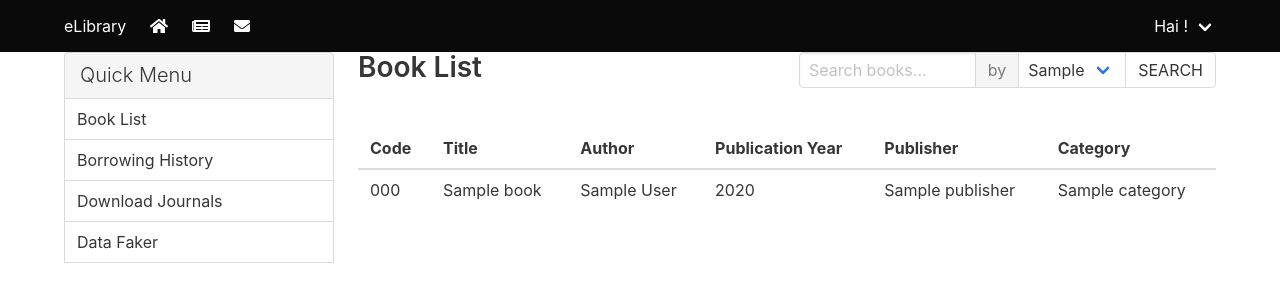
After one commit to chez14/tugas-pbw, a PHP site: template views/book_list.php in a window 1280 px wide. The commit adds this page. Shown: the top 302 px of the page. Run offline with PHP 8.4, Linux system fonts and the light colour scheme; the template is opened without the code that fills it: most values are stand-ins (such as "Sample title", 1, 10 or a date in 2020); data that the repository does not hold is empty; some libraries are stand-ins or nearby versions.

Commit message:
adding book listing

```diff
--- a/views/_part/navbar.php
+++ b/views/_part/navbar.php
@@ -33,7 +33,7 @@
                 Hai <?=\Model\User::fetch_user()['nama']?>!
             </a>
             <div class="navbar-dropdown is-boxed">
-                <a class="navbar-item" href="/user/profil">
+                <a class="navbar-item<?= $active_link=="profil"?" is-active": "" ?>" href="/user/profil">
                     Profil
                 </a>
                 <hr class="navbar-divider">
--- a/views/_part/sidebar.php
+++ b/views/_part/sidebar.php
@@ -3,14 +3,19 @@
         <p class="panel-heading">
             Quick Menu
         </p>
-        <a class="panel-block">
+        <a class="panel-block<?= $active_link=="book-list"?" is-active": "" ?>" href="/books">
             Book List
         </a>
-        <a class="panel-block">
+        <a class="panel-block<?= $active_link=="book-borrow"?" is-active": "" ?>" href="/borrows">
             Borrowing History
         </a>
-        <a class="panel-block">
+        <a class="panel-block<?= $active_link=="journal"?" is-active": "" ?>" href="/journal">
             Download Journals
         </a>
+        <?php if(\Model\User::fetch_user()['is_admin']): ?>
+        <a class="panel-block<?= $active_link=="journal"?" is-active": "" ?>" href="/admin/faker">
+            Data Faker
+        </a>
+        <?php endif; ?>
     </nav>
 </div>
--- /dev/null
+++ b/views/book_list.php
@@ -0,0 +1,79 @@
+<!DOCTYPE html>
+<html lang="en">
+<head>
+    <meta charset="UTF-8">
+    <meta name="viewport" content="width=device-width, initial-scale=1.0">
+    <meta http-equiv="X-UA-Compatible" content="ie=edge">
+    <?= $this->include("_part/header.php"); ?>
+</head>
+<body>
+    <?= $this->include("_part/navbar.php", ['active_link'=>'book-list']); ?>
+    <div class="container">
+        <div class="columns">
+            <?= $this->include("_part/sidebar.php"); ?>
+
+            <div class="column content">
+                <div class="columns">
+                    <div class="column">
+                        <h2 class="is-title">Book List</h2>
+                    </div>
+                    <div class="column has-text-right">
+                        <form action="#" method="get">
+                        <div class="field has-addons has-addons-right">
+                            <p class="control">
+                                <input class="input" type="text" placeholder="Search books..." name="q" required>
+                            </p>
+                            <p class="control">
+                                <a class="button is-static">
+                                    by
+                                </a>
+                            </p>
+                            <p class="control">
+                                <span class="select">
+                                    <select name="by" required>
+                                        <?php foreach($allow_search as $cat): ?>
+                                        <option value="<?=$cat?>"<?= $_GET['by'] == $cat?" selected":""?>><?=$cat?></option>
+                                        <?php endforeach; ?>
+                                    </select>
+                                </span>
+                            </p>
+                            <p class="control">
+                                <button class="button is-BLACK">
+                                SEARCH
+                                </button>
+                            </p>
+                        </div>
+                        </form>
+                    </div>
+                </div>
+                <table class="table is-striped">
+                    <thead>
+                        <tr>
+                            <th>Code</th>
+                            <th>Title</th>
+                            <th>Author</th>
+                            <th>Publication Year</th>
+                            <th>Publisher</th>
+                            <th>Category</th>
+                        </tr>
+                    </thead>
+                    <tbody>
+                        <?php foreach($books as $book): ?>
+                        <tr>
+                            <td><?= $book['code'] ?></td>
+                            <td><?= $book['title'] ?></td>
+                            <td><?= $book['author'] ?></td>
+                            <td><?= $book['publication_year'] ?></td>
+                            <td><?= $book['publisher'] ?></td>
+                            <td><?= $book['category'] ?></td>
+                        </tr>
+                        <?php endforeach; ?>
+                    </tbody>
+                </table>
+            </div>
+        </div>
+    </div>
+
+    <?= $this->include("_part/footer.php"); ?>
+</body>
+</html>
--- a/views/dashboard_profile.php
+++ b/views/dashboard_profile.php
@@ -7,7 +7,7 @@
     <?= $this->include("_part/header.php"); ?>
 </head>
 <body>
-    <?= $this->include("_part/navbar.php"); ?>
+    <?= $this->include("_part/navbar.php", ['active_link'=>'profil']); ?>
     <div class="container">
         <div class="columns">
             <?= $this->include("_part/sidebar.php"); ?>
@@ -33,7 +33,7 @@
         </div>
     </div>
     <!-- Modal ganti -->
-    <div class="modal is-active" id="profile-edit">
+    <div class="modal" id="profile-edit">
         <div class="modal-background"></div>
         <div class="modal-content">
         <div class="card">
```
Also changed, not shown: controller/books.php (added, +21 -0 lines).
